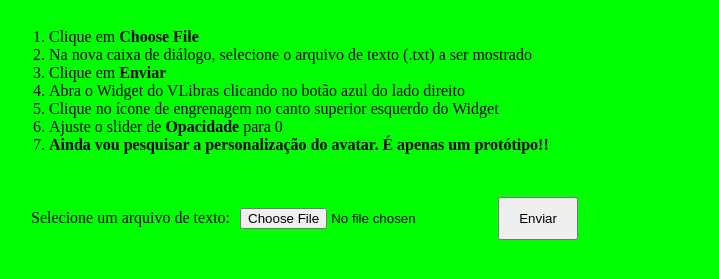
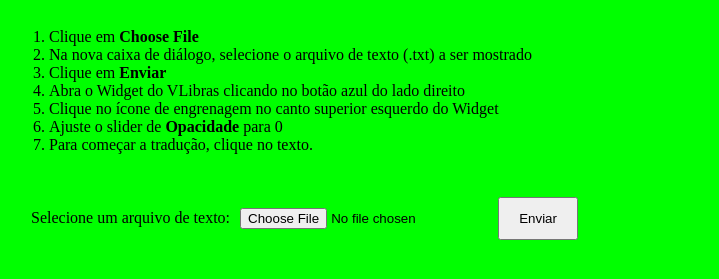
Before and after one commit to antonioeprado/libras-tradutor, a plain HTML site: page public/index.html in a window 1280 px wide. Shown: the part 91-370 px from the top of the page, without its empty margins (99-818 px from the left). Drawn offline with Linux system fonts and the light colour scheme.

Commit message:
adjustment of how-to

```diff
--- a/public/index.html
+++ b/public/index.html
@@ -21,7 +21,7 @@
             <li>Abra o Widget do VLibras clicando no botão azul do lado direito</li>
             <li>Clique no ícone de engrenagem no canto superior esquerdo do Widget</li>
             <li>Ajuste o slider de <strong>Opacidade</strong> para 0</li>
-            <li><strong>Ainda vou pesquisar a personalização do avatar. É apenas um protótipo!!</strong></li>
+            <li>Para começar a tradução, clique no texto.</li>
         </ol>
 
         <div class="input-holder">
```
